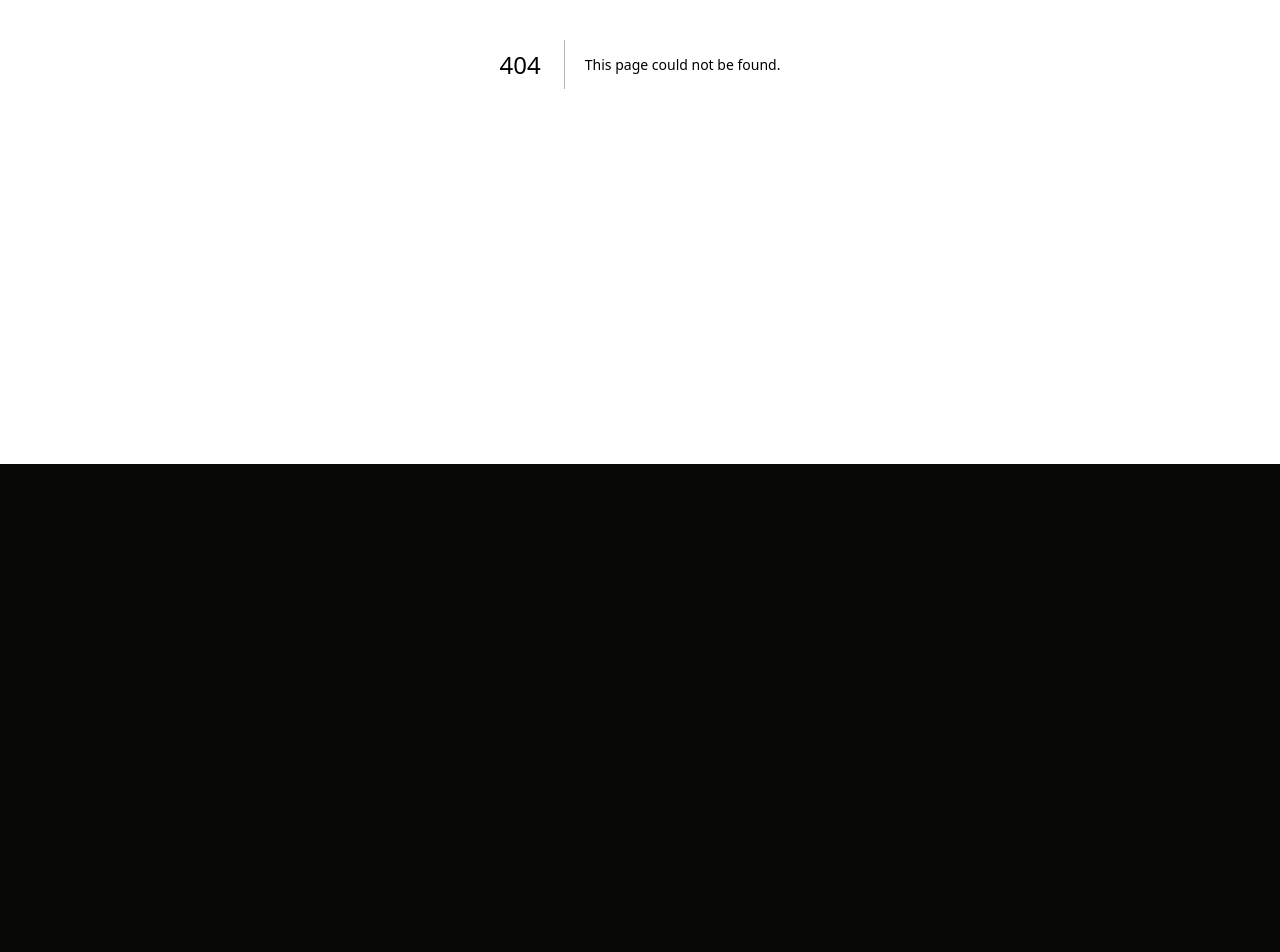
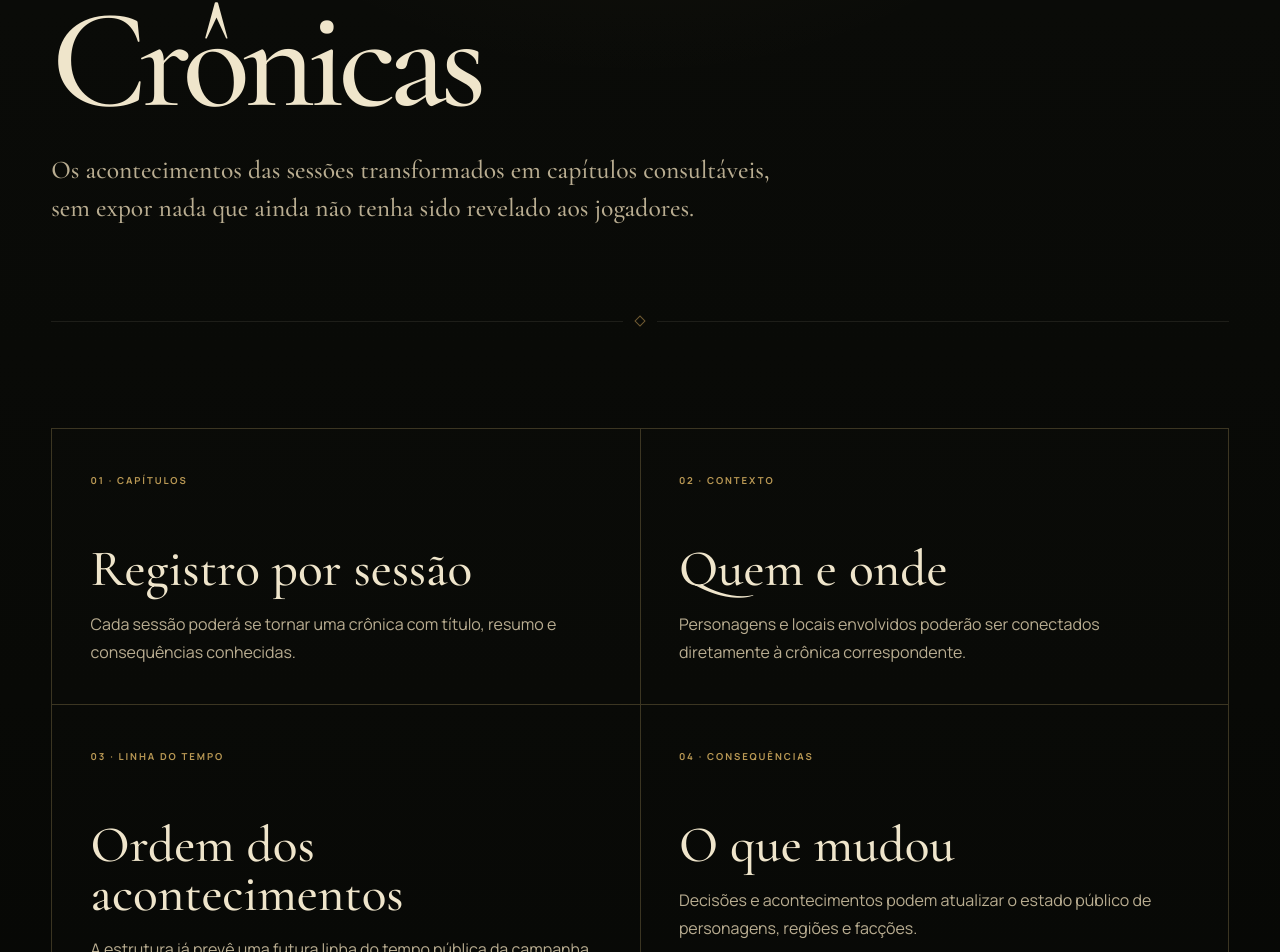
Before and after one commit to krrozino/injorn-web, a Next.js app: page /cronicas in a window 1280 px wide. Before the commit this address had no page. Shown: the part 336-1288 px from the top of the page. Before the commit the page ends 800 px from the top, so only its background shows below. Built offline with nearby package versions, Linux system fonts and the light colour scheme.

Commit message:
feat: add public chronicles page

```diff
--- /dev/null
+++ b/src/app/cronicas/page.tsx
@@ -0,0 +1,39 @@
+import type { Metadata } from "next";
+import { PublicPage } from "@/components/PublicPage";
+
+export const metadata: Metadata = {
+  title: "Crônicas",
+};
+
+export default function CronicasPage() {
+  return (
+    <PublicPage
+      eyebrow="Memória da campanha"
+      title="Crônicas"
+      intro="Os acontecimentos das sessões transformados em capítulos consultáveis, sem expor nada que ainda não tenha sido revelado aos jogadores."
+    >
+      <div className="content-grid">
+        <article className="content-card">
+          <span className="content-card__index">01 · CAPÍTULOS</span>
+          <h2>Registro por sessão</h2>
+          <p>Cada sessão poderá se tornar uma crônica com título, resumo e consequências conhecidas.</p>
+        </article>
+        <article className="content-card">
+          <span className="content-card__index">02 · CONTEXTO</span>
+          <h2>Quem e onde</h2>
+          <p>Personagens e locais envolvidos poderão ser conectados diretamente à crônica correspondente.</p>
+        </article>
+        <article className="content-card">
+          <span className="content-card__index">03 · LINHA DO TEMPO</span>
+          <h2>Ordem dos acontecimentos</h2>
+          <p>A estrutura já prevê uma futura linha do tempo pública da campanha.</p>
+        </article>
+        <article className="content-card">
+          <span className="content-card__index">04 · CONSEQUÊNCIAS</span>
+          <h2>O que mudou</h2>
+          <p>Decisões e acontecimentos podem atualizar o estado público de personagens, regiões e facções.</p>
+        </article>
+      </div>
+    </PublicPage>
+  );
+}
```
